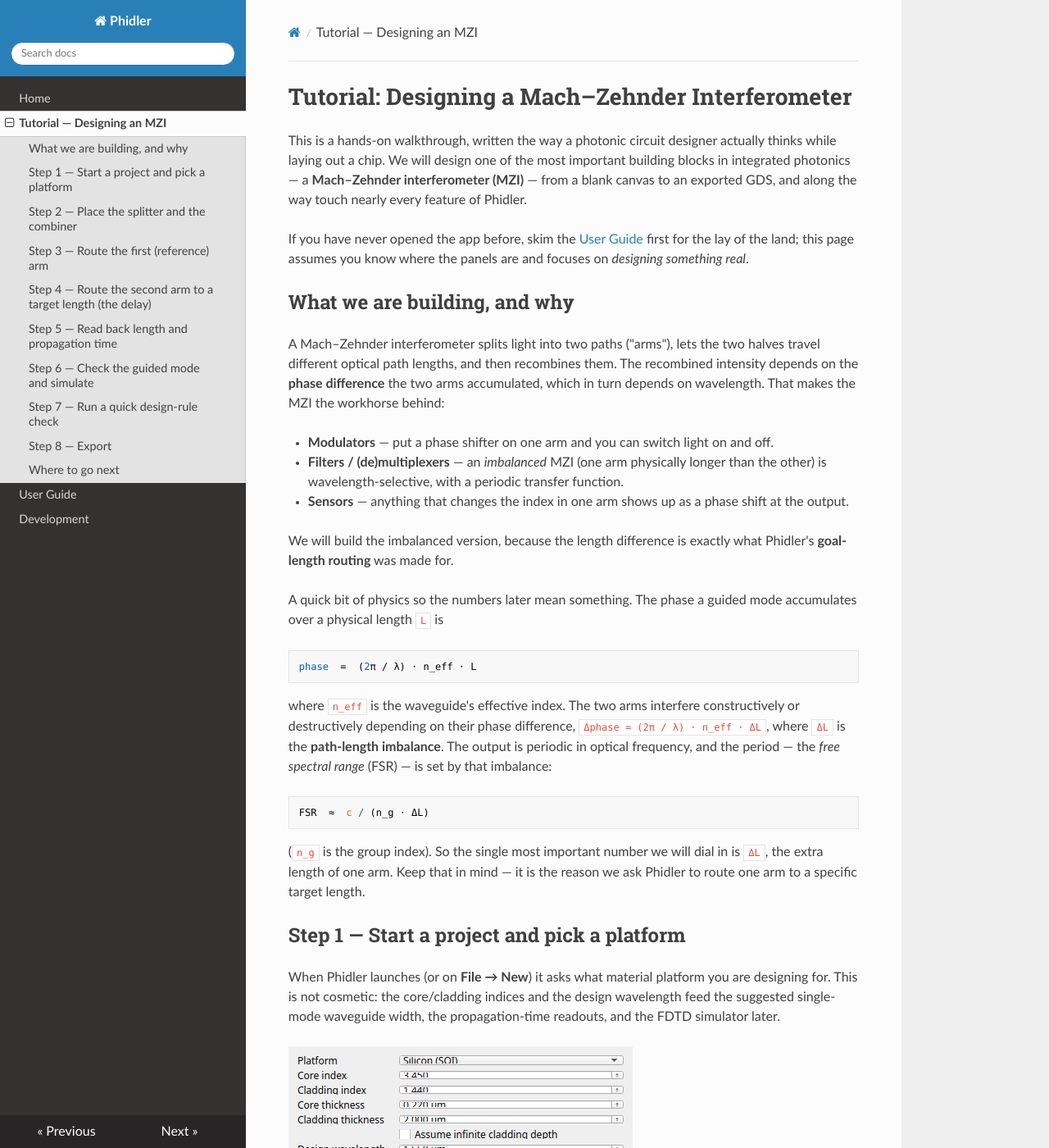
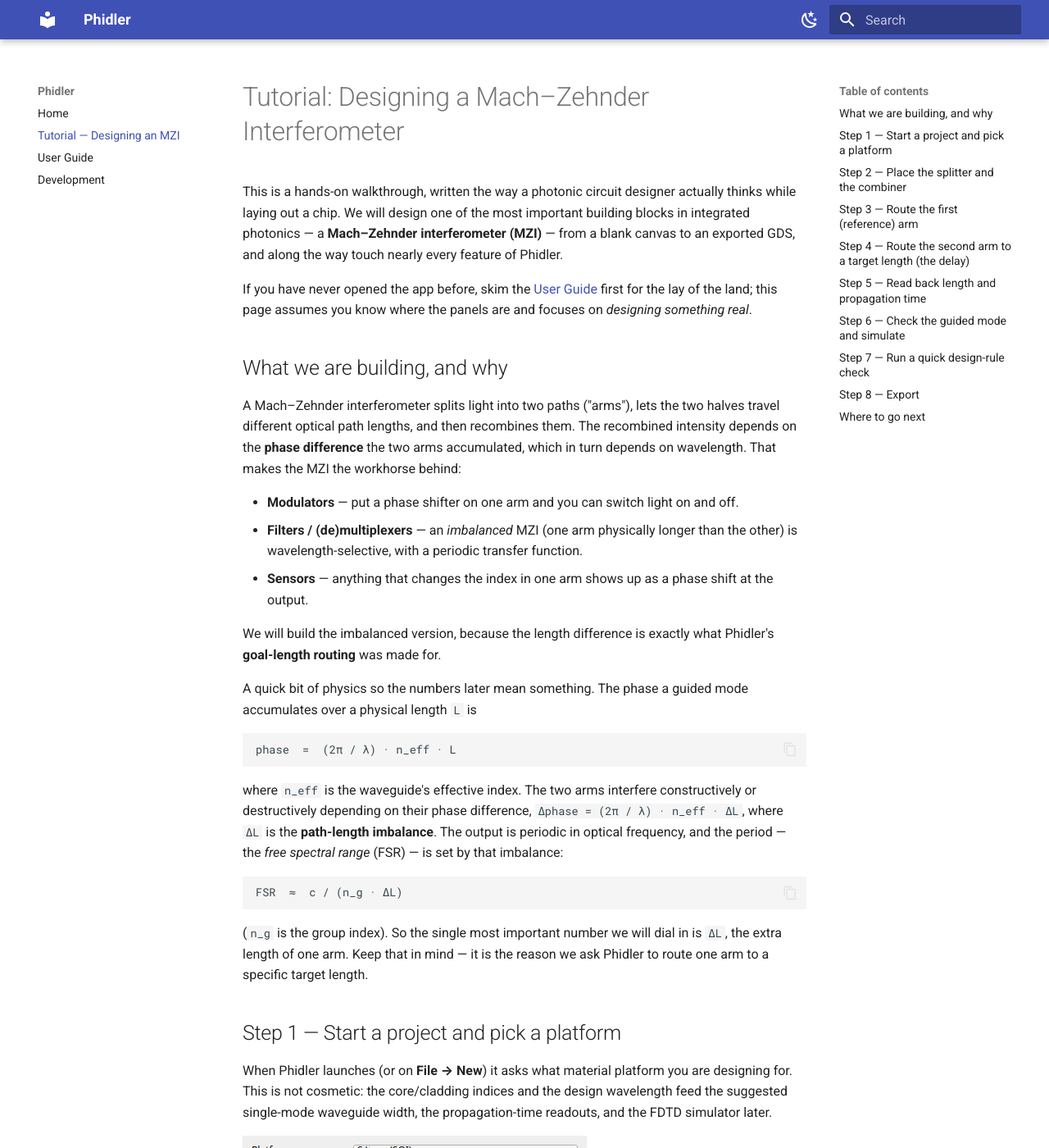
Before and after one commit to ngpaladi/phidler, an MkDocs documentation site: the page built from docs/tutorial.md, in a window 1280 px wide and 1400 px high. Shown: the whole window at 82% size. Built offline with MkDocs 1.6.1 and Material for MkDocs 9.7.7, drawn with Linux system fonts in a browser that asks for light colours; nearby versions of some CDN libraries; some of the changed text lies outside the part shown.

Commit message:
Cleaner main screenshot; switch docs to mkdocs-material with a dark-mode toggle
- The homepage hero (main_overview) showed a ring and an MMI overlapping into
  an unreadable tangle. Replaced it with a clean Mach-Zehnder: splitter,
  combiner, a straight reference arm and a length-matched delay arm that
  meanders cleanly below it — no overlapping/crossing waveguides.
- The readthedocs theme has no dark mode. Switched to the mkdocs-material theme,
  which adds a header light/dark palette toggle (follows the OS preference by
  default). Updated the docs CI workflow and the [docs] extra to install
  mkdocs-material. Verified `mkdocs build --strict` passes in a material-only
  venv (the CI condition).

Co-Authored-By: Claude Opus 4.8 (1M context) <noreply@anthropic.com>
Claude-Session: https://claude.ai/code/session_01AMtHjPjgX93SH9vGY5zY3U

```diff
--- a/mkdocs.yml
+++ b/mkdocs.yml
@@ -3,8 +3,28 @@ site_description: Graphical CAD application for photonic integrated circuit layo
 docs_dir: docs
 
 theme:
-  name: readthedocs
-  highlightjs: true
+  name: material
+  palette:
+    # Light/dark toggle (the readthedocs theme had no dark mode). Follows the
+    # OS preference by default; the header icon switches it manually.
+    - media: "(prefers-color-scheme: light)"
+      scheme: default
+      primary: indigo
+      accent: indigo
+      toggle:
+        icon: material/weather-night
+        name: Switch to dark mode
+    - media: "(prefers-color-scheme: dark)"
+      scheme: slate
+      primary: indigo
+      accent: indigo
+      toggle:
+        icon: material/weather-sunny
+        name: Switch to light mode
+  features:
+    - navigation.sections
+    - navigation.top
+    - content.code.copy
 
 nav:
   - Home: index.md
--- a/pyproject.toml
+++ b/pyproject.toml
@@ -13,7 +13,7 @@ dev = [
     "pytest>=8.0.0",
 ]
 docs = [
-    "mkdocs>=1.6.0",
+    "mkdocs-material>=9.5",
 ]
 # photonfdtd isn't published on PyPI yet (sibling project, not a Phidler
 # package) — install it from its own checkout first
```
Also changed, not shown: docs/capture_screenshots.py (+17 -7 lines), docs/screenshots/main_overview.png, 1 other file.
